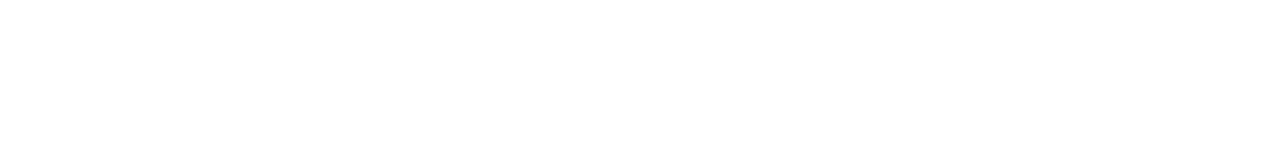
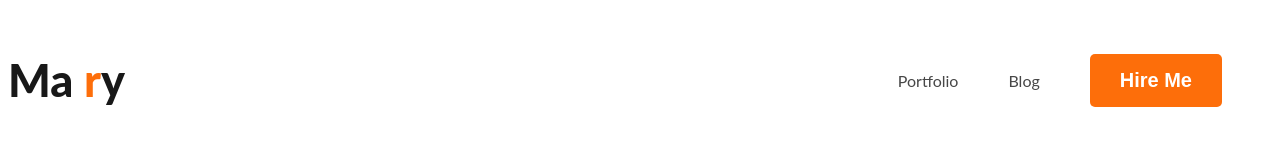
Before and after one commit to ZamanNazmul/webdeveloper-portfolio, a plain HTML site: page index.html in a window 1280 px wide. Drawn offline with Linux system fonts and the light colour scheme.

Commit message:
added nav

```diff
--- a/index.html
+++ b/index.html
@@ -4,18 +4,22 @@
     <meta charset="UTF-8">
     <meta name="viewport" content="width=device-width, initial-scale=1.0">
     <title>Developer Portfolio</title>
+    <link rel="stylesheet" href="styles/portfolio.css">
 </head>
 <body>
     <header>
-
+        <nav>
+            <h3 class="nav-title">Ma <span class="text-primary">r</span>y</h3>
+            <ul>
+                <li><a href="">Portfolio</a></li>
+                <li><a href="">Blog</a></li>
+                <li><button class="btn-primary">Hire Me</button></li>
+            </ul>
+        </nav>
     </header>
-
     <main>
-
     </main>
     <footer>
-
     </footer>
-
 </body>
 </html>
--- /dev/null
+++ b/styles/portfolio.css
@@ -0,0 +1,49 @@
+.text-primary {
+    color: #FD6E0A;
+}
+body {
+    font-family: 'Lato', 'Open Sans', sans-serif;
+
+}
+
+nav {
+    display: flex;
+    justify-content: space-between;
+    align-items: center;
+
+}
+
+.nav-title {
+    color: #181818;
+    font-size: 45px; /* Adjusted to a more reasonable size */
+    font-weight: 800;
+}
+
+.text-primary {
+    color: #FD6E0A;
+}
+
+nav > ul{
+    display: flex;
+    align-items: center;
+}
+
+nav li{
+    list-style: none;
+    margin-right: 50px;
+}
+
+nav  a{
+    text-decoration: none;
+    color: #474747;
+}
+
+.btn-primary{
+    border-radius: 5px;
+    background-color: #FD6E0A;
+    border: 0;
+    color: white;
+    font-size: 20px;
+    font-weight: 700;
+    padding: 15px 30px;
+}
```
